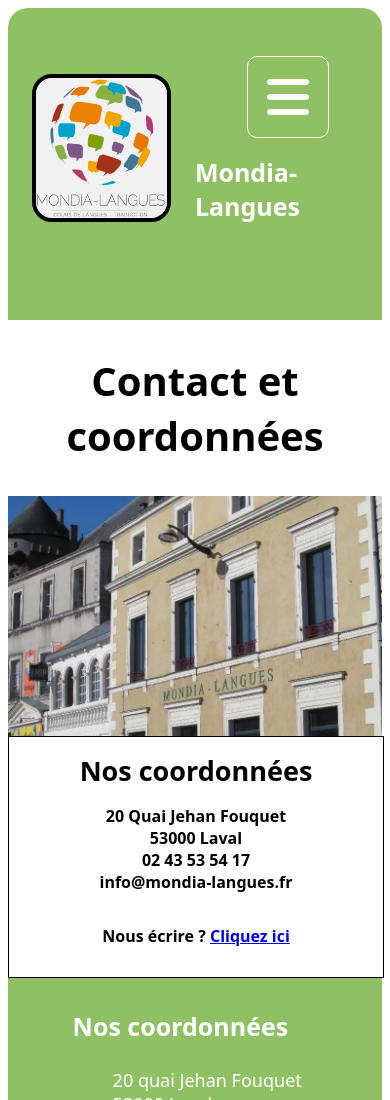
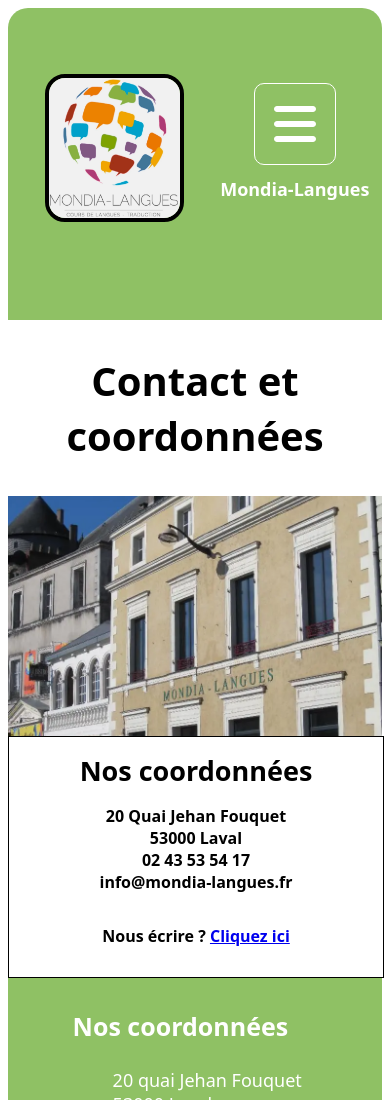
Before and after one commit to damodred53/mondia_langues, a React app: page /contact in a window 390 px wide. Shown: the top 1100 px of the page. Built offline with nearby package versions, Linux system fonts and the light colour scheme.

Commit message:
petit commit correctif titre header

```diff
--- a/src/sass/layout/header.scss
+++ b/src/sass/layout/header.scss
@@ -190,6 +190,17 @@
     }
 }
 
+@media (max-width : 410px) {
+
+    .header_title_navbar {
+
+        h1 {
+            font-size: 18px;
+        }
+    }
+
+}
+
 /* gestion du logo qualiopi */
 
 .logo_qualiopi {
```
